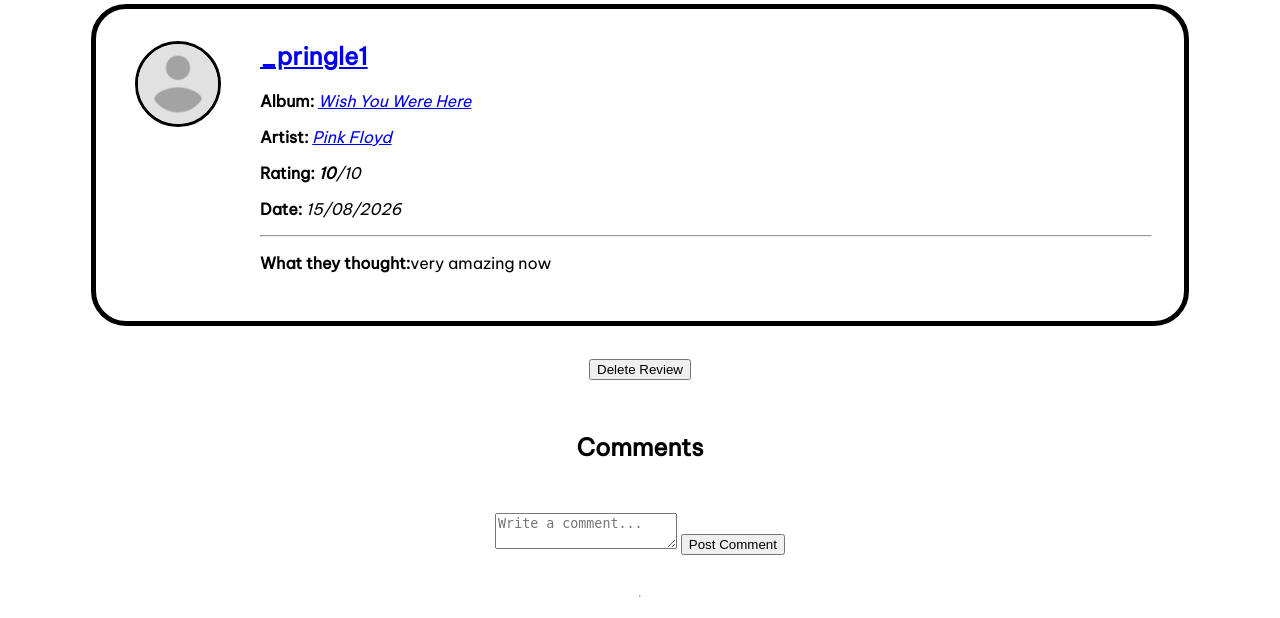
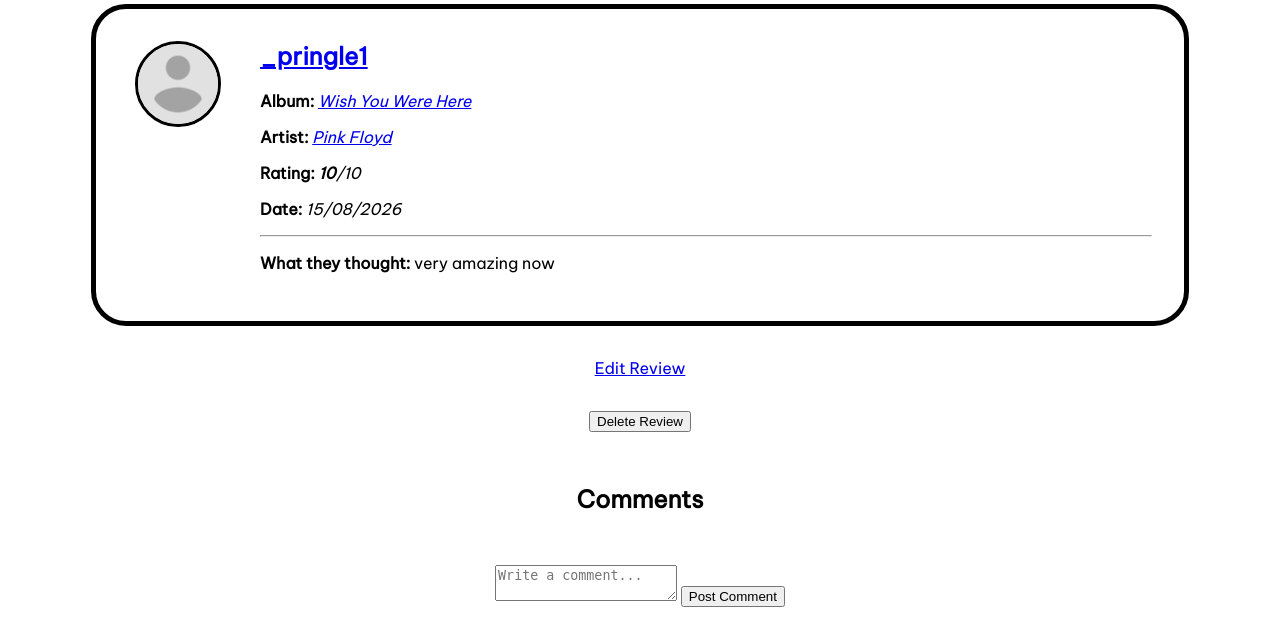
Before and after one commit to pringle-1/On-Repeat, a Flask app: page /review/20 in a window 1280 px wide. Shown: the part 182-800 px from the top of the page. Run offline with Flask 3, Linux system fonts and the light colour scheme; a user stored in the database is signed in; data comes from the database, SQL or seed files in the repository; both versions use the stored data as it was after the commit.

Commit message:
finished the edit review feature

```diff
--- a/app.py
+++ b/app.py
@@ -159,7 +159,7 @@ def review(id):
             return redirect(url_for('reviews', id=id))
         except sqlite3.IntegrityError:
             return render_template("reviewer.html", album=album, error="You have already reviewed this album!")
-    return render_template("reviewer.html", album=album, average_rating=average_rating)
+    return render_template("reviewer.html", album=album, average_rating=average_rating, review=review)
 
 # Route to read the reviews for one album
 @app.route('/album/<int:id>/reviews')
@@ -192,6 +192,35 @@ def review_page(id):
         return redirect(url_for('review_page', id=id))
     return render_template("review.html", review=review, comments=comments)
 
+
+# Route for editing a review
+@app.route('/review/<int:id>/edit', methods=['GET', 'POST'])
+def edit_review(id):
+    if 'user_id' not in session:
+        return redirect(url_for('login'))
+    reviewsql = """SELECT Review.*, Album.album_title, Album.album_cover, Album.release_year, Artist.artist_name FROM Review JOIN Album ON Review.album_id = Album.album_id JOIN Artist ON Album.artist_id = Artist.artist_id WHERE review_id = ?"""
+    review = query_db(reviewsql, (id,), True)
+    editsql = """UPDATE Review SET rating = ?, review_text = ? WHERE review_id = ?"""
+    if review is None:
+        abort(404)
+    if review['user_id'] != session['user_id']:
+        abort(403)
+    averagerating = """SELECT AVG(rating) AS average_rating FROM Review WHERE album_id = ?"""
+    average = query_db(averagerating, (review['album_id'],), True)
+    average_rating = average['average_rating']
+    if average_rating is not None:
+        average_rating = round(average_rating, 1)
+    if request.method == 'POST':
+        rating = float(request.form['rating'])
+        review_text = request.form['review_text']
+        if rating < 0.1 or rating > 10.0:
+            return render_template("edit_review.html", review=review, average_rating=average_rating, error="Rating must be between 0.1 and 10.0!")
+        db = get_db()
+        db.execute(editsql, (rating, review_text, id))
+        db.commit()
+        return redirect(url_for('review_page', id=id))
+    return render_template("edit_review.html", review=review, average_rating=average_rating)
+
 # Route for deleting a review
 @app.route('/review/<int:id>/delete', methods=['POST'])
 def delete_review(id):
@@ -208,29 +237,6 @@ def delete_review(id):
     db.execute('DELETE FROM Review WHERE review_id = ?', (id,))
     db.commit()
     return redirect(url_for('reviews', id=review['album_id']))
-
-# Route for editing a review
-@app.route('/review/<int:id>/edit', methods=['GET', 'POST'])
-def edit_review(id):
-    if 'user_id' not in session:
-        return redirect(url_for('login'))
-    reviewsql = """SELECT Review.*, Album.album_title, Album.album_cover FROM Review JOIN Album ON Review.album_id = Album.album_id WHERE review_id = ?"""
-    review = query_db(reviewsql, (id,), True)
-    editsql = """UPDATE Review SET rating = ?, review_text = ? WHERE review_id = ?"""
-    if review is None:
-        abort(404)
-    if review['user_id'] != session['user_id']:
-        abort(403)
-    if request.method == 'POST':
-        rating = float(request.form['rating'])
-        review_text = request.form['review_text']
-        if rating < 0.1 or rating > 10.0:
-            return render_template("edit_review.html", error="Rating must be between 0.1 and 10.0!")
-        db = get_db()
-        db.execute(editsql, (rating, review_text, id))
-        db.commit()
-        return redirect(url_for('review_page, id=id'))
-    return render_template("edit_revew.html", review=review)
 
 # Route for artists page
 @app.route('/artists')
--- a/templates/review.html
+++ b/templates/review.html
@@ -10,7 +10,9 @@
 <div class="reviews-container">
     <div class="reviews-card">
         <div class="review-left">
-            <img class="review-profile-picture" src="{{ url_for('static', filename='images/' + review['profile_picture']) }}" alt="{{ review['username'] }}{% if review['username'].endswith('s') %}'{% else %}'s{% endif %} profile picture">
+            <a href="{{ url_for('user', id=review['user_id']) }}">
+                <img class="review-profile-picture" src="{{ url_for('static', filename='images/' + review['profile_picture']) }}" alt="{{ review['username'] }}{% if review['username'].endswith('s') %}'{% else %}'s{% endif %} profile picture">
+            </a>
         </div>
         <div class="review-right">
             <h2>
@@ -18,7 +20,7 @@
             </h2>
             <p>
                 <b>Album:</b>
-                <a href="{{url_for('album', id=review['album_id'])  }}">
+                <a href="{{ url_for('album', id=review['album_id']) }}">
                     <em>{{ review['album_title'] }}</em>
                 </a>
             </p>
@@ -37,10 +39,13 @@
                 <em>{{ review['review_date'] }}</em>
             </p>
             <hr>
-            <p><b>What they thought:</b>{{ review['review_text'] }}</p>
+            <p><b>What they thought: </b>{{ review['review_text'] }}</p>
         </div>
     </div>
     {% if current_user and current_user['user_id'] == review['user_id'] %}
+        <a href="{{ url_for('edit_review', id=review['review_id']) }}">
+            Edit Review
+        </a>
         <form method="POST" action="{{ url_for('delete_review', id=review['review_id']) }}">
             <button type="submit">Delete Review</button>
         </form>
@@ -64,13 +69,13 @@
         {% for comment in comments %}
             <div class="comment-card">
                 <div class="comment-left">
-                    <a href="{{ url_for('profile', id=comment['user_id']) }}">
+                    <a href="{{ url_for('user', id=comment['user_id']) }}">
                         <img class="comment-profile-picture" src="{{ url_for('static', filename='images/' + comment['profile_picture']) }}" alt="{{ comment['username'] }}{% if comment['username'].endswith('s') %}'{% else %}'s{% endif %} profile picture">
                     </a>
                 </div>
                 <div class="comment-right">
                     <p class="comment-header">
-                        <a href="{{ url_for('profile', id=comment['user_id']) }}">
+                        <a href="{{ url_for('user', id=comment['user_id']) }}">
                             <b>{{ comment['username'] }}</b>
                         </a>
                         <em>{{ comment['comment_date'] }}</em>
```
Also changed, not shown: templates/edit_review.html (+8 -8 lines), onrepeat.db.
